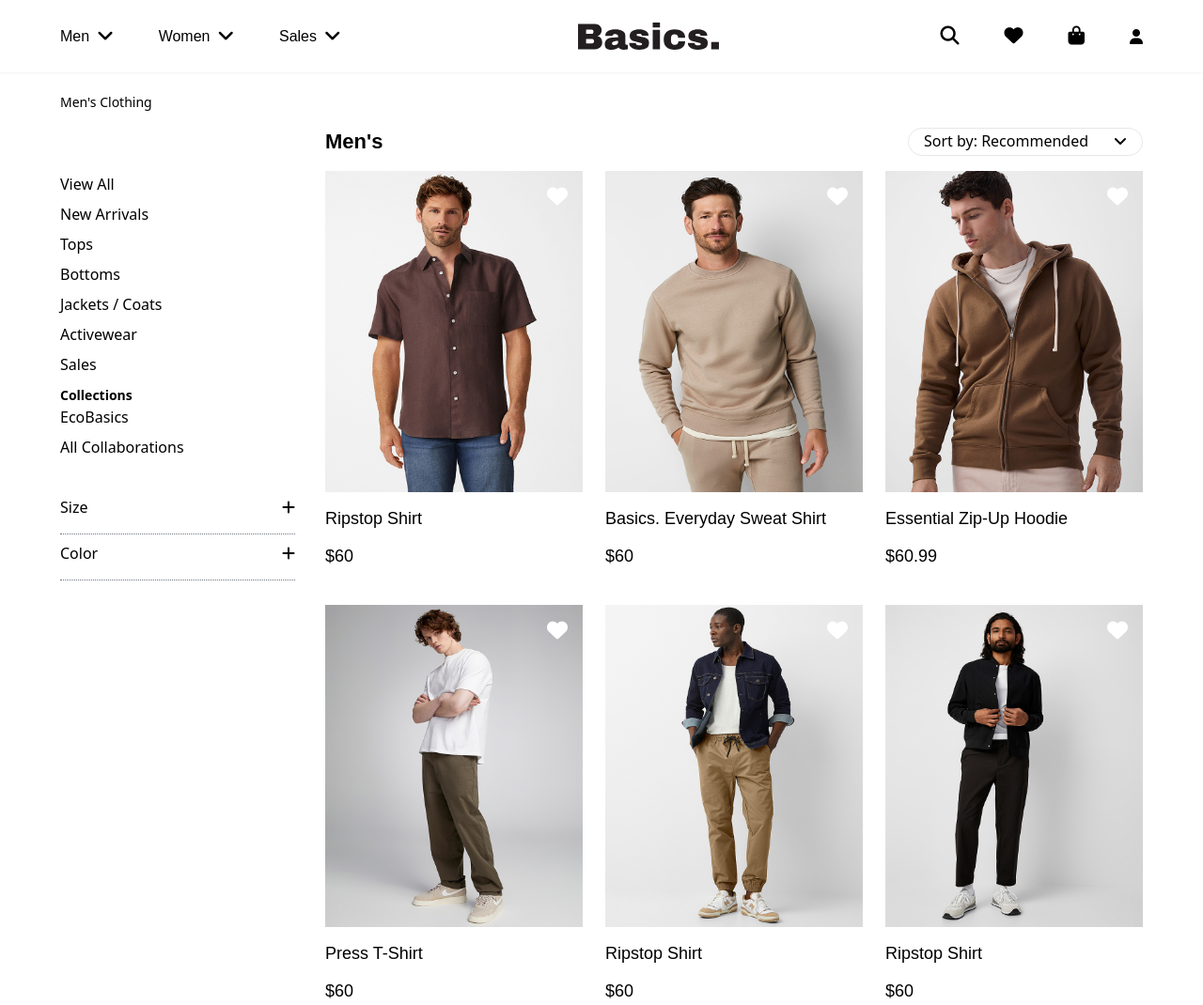
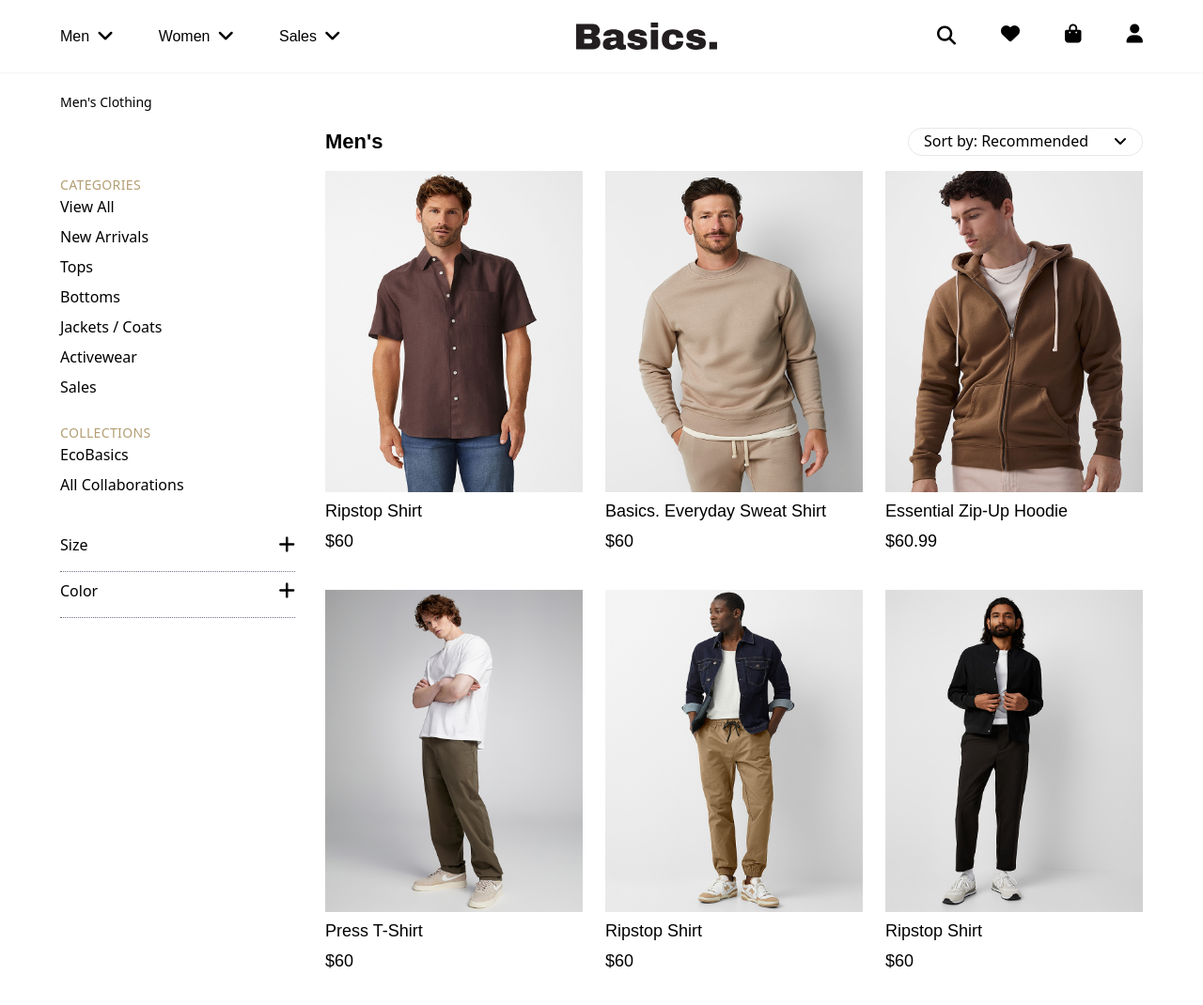
Before and after one commit to tinalin728/basics, a website with bundled scripts: page src/productListing.html in a window 1280 px wide. Shown: the top 1070 px of the page at 94% size. Built offline with nearby package versions, Linux system fonts and the light colour scheme; a web font is replaced by a local one.

Commit message:
fetch data

```diff
--- a/src/css/input.css
+++ b/src/css/input.css
@@ -28,6 +28,10 @@
 
     a {
         @apply text-base;
+    }
+
+    i {
+        @apply text-xl
     }
 
     p {
--- a/src/js/modules/data-fetcher.js
+++ b/src/js/modules/data-fetcher.js
@@ -79,26 +79,6 @@ export function fetchFilter() {
 }
 
 export function fetchProducts() {
-    // <div id="product-card" class="product">
-    //     <div class="relative group">
-    //         <div
-    //             class="absolute inset-0 bg-black bg-opacity-50 opacity-0 group-hover:opacity-100 transition-opacity duration-300 ease-in-out z-10">
-    //         </div>
-    //         <button
-    //             class="absolute top-3 right-4 text-white text-2xl opacity-100 group-hover:opacity-100 transition-opacity duration-300 ease-in-out z-20">
-    //             <i class="fas fa-heart"></i>
-    //         </button>
-    //         <div
-    //             class="absolute bottom-6 right-0 left-0 flex items-center justify-center opacity-0 group-hover:opacity-100 transition-opacity duration-300 ease-in-out z-20">
-    //             <a href="/" class="bg-white text-black py-2 px-8 rounded-full">Quick Overview</a>
-    //         </div>
-    //         <img src="./assets/images/model/men1.jpg" alt="Product 1" class="w-full">
-    //     </div>
-    //     <h3 class="mt-4">Product 1</h3>
-    //     <p>Description of Product 1</p>
-    //     <p class="price">$29.99</p>
-    // </div>
-
     fetch("data/products.json")
         .then(res => res.json())
         .then(data => {
@@ -111,16 +91,20 @@ export function fetchProducts() {
                 productCard.innerHTML = `
                  <div class="relative group">
                     <div class="absolute inset-0 bg-black bg-opacity-50 opacity-0 group-hover:opacity-100 transition-opacity duration-300 ease-in-out z-10"></div>
-                     <button class="absolute top-3 right-4 text-white text-2xl opacity-100 group-hover:opacity-100 transition-opacity duration-300 ease-in-out z-20">
-                        <i class="fas fa-heart"></i>
+
+                     <button class="absolute top-4 right-4 text-white opacity-0 group-hover:opacity-100 transition-opacity duration-300 ease-in-out z-20">
+                        <i class="fas fa-heart text-3xl"></i>
                      </button>
+
                     <div class="absolute bottom-6 right-0 left-0 flex items-center justify-center opacity-0 group-hover:opacity-100 transition-opacity duration-300 ease-in-out z-20">
-                    <a href="${product.link}" class="bg-white text-black py-2 px-8 rounded-full">Quick Overview</a>
+                        <a href="${product.link}" class="bg-gold text-white py-2 px-10 rounded-full">Quick Overview</a>
                     </div>
                     <img src="${product.image}" alt="${product.alt}" class="w-full">
                 </div>
-                <h4 class="my-4">${product.name}</h4>
-                <p class="price">${product.price}</p>
+                <a href="${product.link}">
+                    <h4 class="my-2 hover:text-gray-600">${product.name}</h4>
+                    <p class="price">${product.price}</p>
+                </a>
                 `
 
                 menProducts.appendChild(productCard);
--- a/src/productListing.html
+++ b/src/productListing.html
@@ -40,7 +40,7 @@
                         </div>
                         <!-- submenu -->
                         <div class="js-submenu hidden lg:absolute lg:-left-4 lg:shadow-lg lg:group-hover:block">
-                            <ul class="lg:w-[150px]">
+                            <ul class="lg:w-52">
                                 <li class="navbar_submenu">
                                     <a href="#">New
                                         Arrivals</a>
@@ -67,7 +67,7 @@
                             </span>
                         </div>
                         <div class="js-submenu hidden lg:absolute lg:-left-4 lg:shadow-lg lg:group-hover:block">
-                            <ul class="">
+                            <ul class="lg:w-52">
                                 <li class="navbar_submenu">
                                     <a href="#">New
                                         Arrivals</a>
@@ -93,7 +93,7 @@
                             </span>
                         </div>
                         <div class="js-submenu hidden lg:absolute lg:-left-4 lg:shadow-lg lg:group-hover:block">
-                            <ul class="">
+                            <ul class="lg:w-52">
                                 <li class="navbar_submenu">
                                     <a href="#">Men's Sales</a>
                                 </li>
@@ -133,12 +133,12 @@
                 <img src="/src/assets/images/home/BasicsLogo.svg" alt="logo" width="120" class="lg:w-[150px]">
             </div>
 
-            <ul class="flex gap-6 md:gap-10 lg:gap-12">
+            <ul class="flex justify-center items-center gap-6 md:gap-10 lg:gap-12 ">
                 <li class="hidden lg:block "><a href="#" class="hover:text-gold text-xl"><i
                             class="fa fa-search"></i></a></li>
-                <li><a href="#" class="hover:text-gold text-xl"><i class="fa fa-heart"></i></a></li>
-                <li><a href="#" class="hover:text-gold text-xl"><i class="fa fa-shopping-bag"></i></a></li>
-                <li class="hidden lg:block text-xl"><a href="#" class="hover:text-gold"><i class="fa fa-user"></i></a>
+                <li><a href="#" class="hover:text-gold"><i class="fa fa-heart"></i></a></li>
+                <li><a href="#" class="hover:text-gold"><i class="fa fa-shopping-bag"></i></a></li>
+                <li class="hidden lg:block"><a href="#" class="hover:text-gold"><i class="fa fa-user"></i></a>
                 </li>
             </ul>
 
@@ -158,10 +158,11 @@
         <!-- Sidebar -->
         <aside class="hidden md:block w-[250px] sticky top-20 h-full pt-12">
             <nav aria-label="Product Categories Navigation" class="mb-6">
-                <ul id="categories-list">
+                <span class="text-sm font-light text-gold uppercase tracking-wide"> Categories </span>
+                <ul id="categories-list" class="mb-4">
                     <!-- list appended here -->
                 </ul>
-                <span class="text-sm font-semibold"> Collections </span>
+                <span class="text-sm font-light text-gold uppercase tracking-wide"> Collections </span>
                 <ul id="collection-list">
                     <!-- list appended here -->
                 </ul>
```
Also changed, not shown: dist/output.css.
